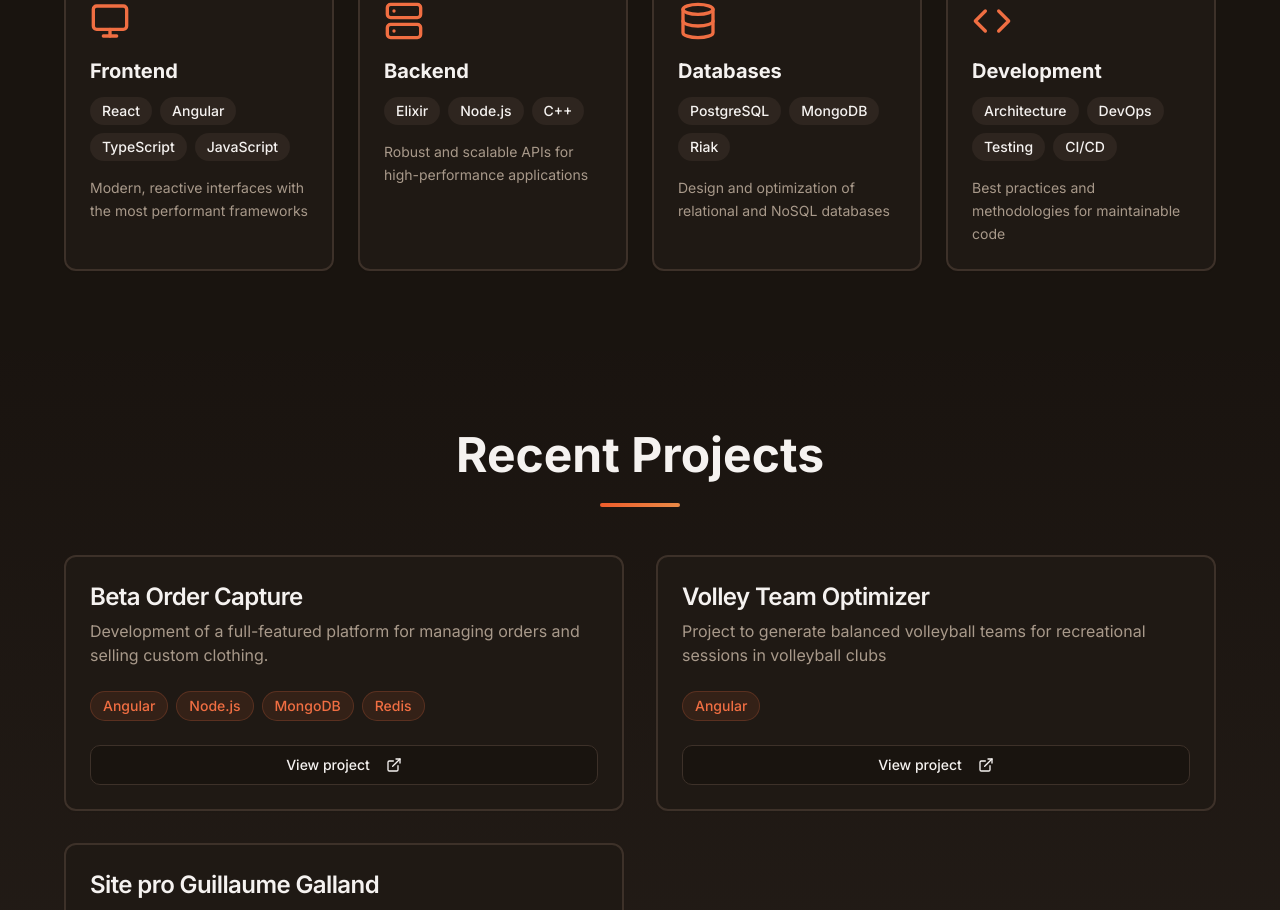
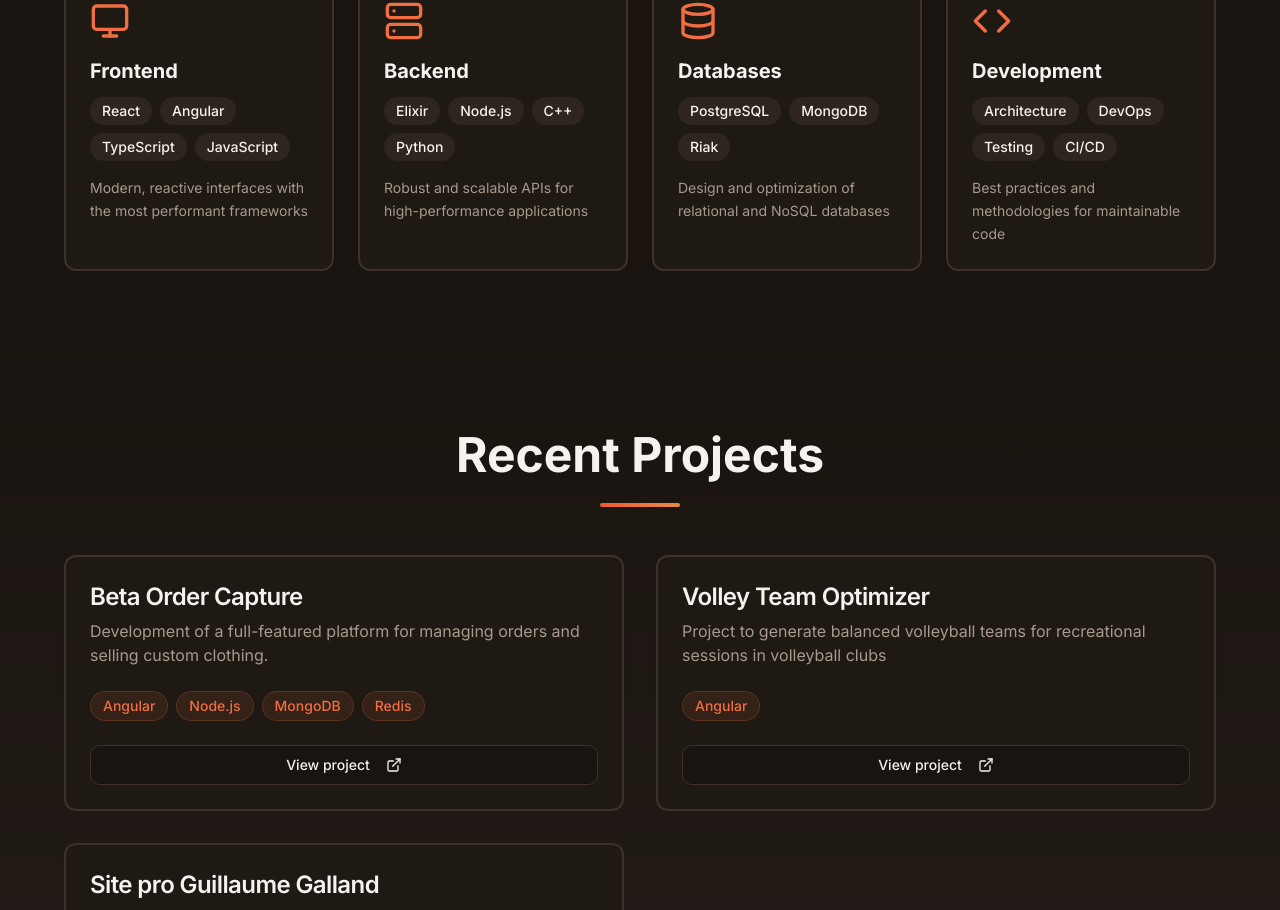
Before and after one commit to flobatard/site-perso-freelance, a React (Vite) app: page /en in a window 1280 px wide. Shown: the part 1917-2827 px from the top of the page. Built offline with nearby package versions, Linux system fonts and the light colour scheme.

Commit message:
Adding Python to Backend skills

```diff
--- a/src/components/Skills.tsx
+++ b/src/components/Skills.tsx
@@ -15,7 +15,7 @@ const Skills = () => {
     {
       icon: <Server className="text-primary" size={40} />,
       title: "Backend",
-      technologies: ["Elixir", "Node.js", "C++"],
+      technologies: ["Elixir", "Node.js", "C++", "Python"],
       description: t("skills.backend_desc"),
     },
     {
```
